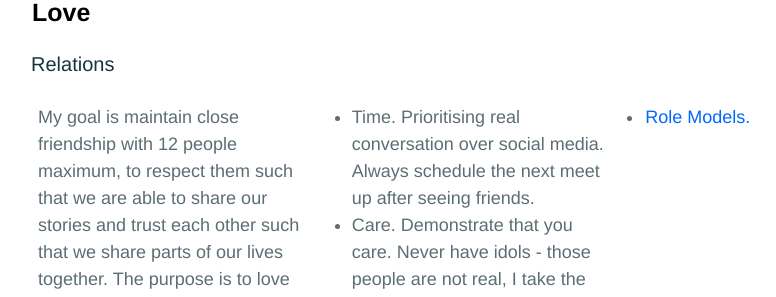
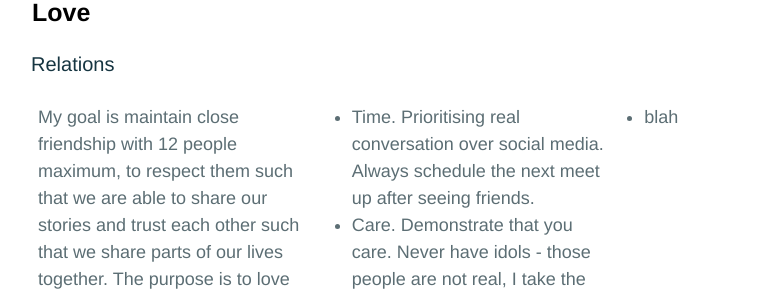
Before and after one commit to sumchuenli/sumchuenli.github.io, a Jekyll site: the page built from _pages/life.md, in a window 1280 px wide and 900 px high, scrolled down 1299 px. Shown: the part 153-450 px from the top of the window, without its empty margins (169-945 px from the left). Built offline with Jekyll 4.4.1, drawn with Linux system fonts in a browser that asks for light colours.

Commit message:
Update life.md

```diff
--- a/_pages/life.md
+++ b/_pages/life.md
@@ -75,7 +75,7 @@ My life is guided by my values of independence, resilience and reverence. Indepe
     <li>Care. Demonstrate that you care. Never have idols - those people are not real, I take the initiative to contact those people who I am not connected to and start a conversation.</li>
     </ul></td>
     <td><ul>
-    <li><a href="{{ "/rolemodels/" }}">Role Models.</a></li>
+    <li>blah</li>
     </ul></td>
   </tr>
 </table>
```
